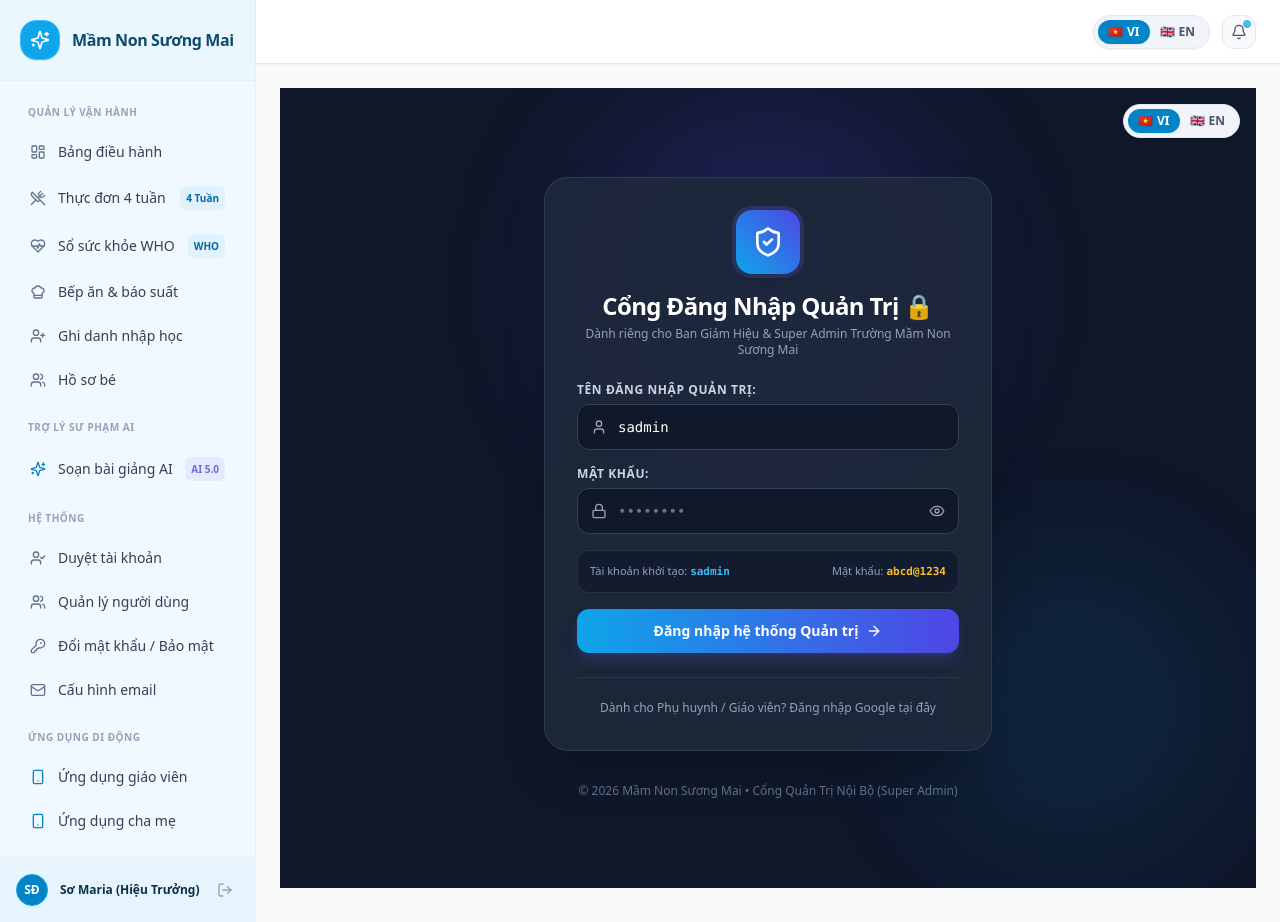
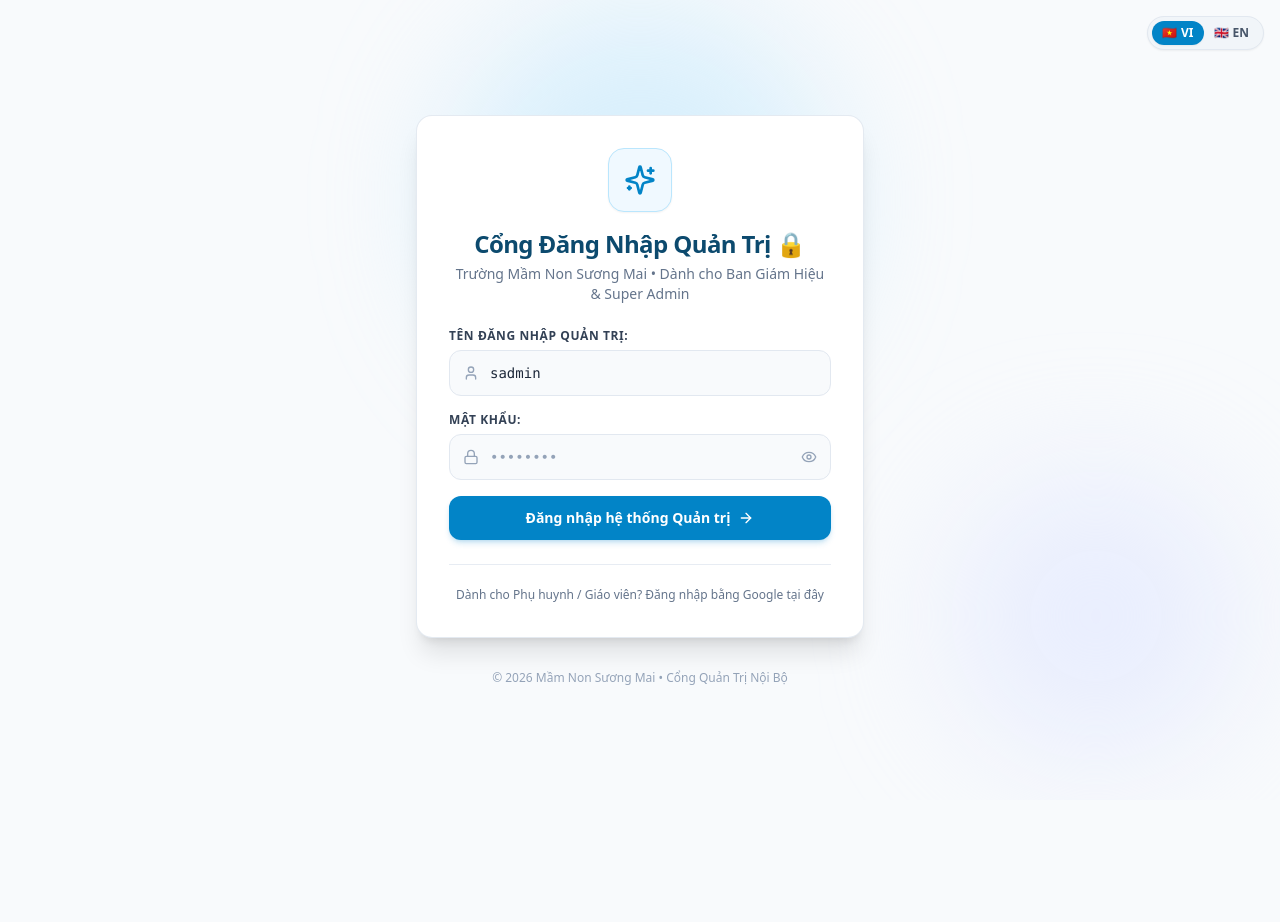
Before and after one commit to hejc108/preschool, a Next.js app: page /admin/login in a window 1280 px wide. After the commit the page ends 800 px from the top, so only its background shows below. Built offline with nearby package versions, Linux system fonts and the light colour scheme.

Commit message:
fix(routing): bypass AdminLayout for /admin/login to render clean standalone pastel page without sidebar or top header

```diff
--- a/src/app/admin/layout.tsx
+++ b/src/app/admin/layout.tsx
@@ -28,6 +28,11 @@ export default function AdminLayout({ children }: { children: React.ReactNode })
       }
     }
   }, []);
+
+  // If viewing the admin login page, bypass the Admin Sidebar & Header layout
+  if (pathname === '/admin/login') {
+    return <>{children}</>;
+  }
 
   const isStaff = userRole === 'STAFF';
   const isSchoolAdminOrSuper = ['SUPER_ADMIN', 'SCHOOL_ADMIN', 'ADMIN'].includes(userRole);
--- a/src/app/admin/login/page.tsx
+++ b/src/app/admin/login/page.tsx
@@ -4,9 +4,11 @@ import React, { useState } from 'react';
 import { useRouter } from 'next/navigation';
 import { ShieldCheck, Lock, User, Eye, EyeOff, Sparkles, AlertCircle, ArrowRight } from 'lucide-react';
 import LanguageSwitcher from '@/components/LanguageSwitcher';
+import { useLanguage } from '@/lib/i18n/LanguageContext';
 
 export default function AdminLoginPage() {
   const router = useRouter();
+  const { t } = useLanguage();
   const [username, setUsername] = useState('sadmin');
   const [password, setPassword] = useState('');
   const [showPassword, setShowPassword] = useState(false);
@@ -34,7 +36,6 @@ export default function AdminLoginPage() {
       const data = await res.json();
 
       if (res.ok && data.success) {
-        // Save local session info
         if (typeof window !== 'undefined') {
           localStorage.setItem(
             'suongmai_auth_user',
@@ -42,7 +43,6 @@ export default function AdminLoginPage() {
           );
         }
 
-        // Set client cookies as well
         document.cookie = "suongmai_session=active; path=/; max-age=86400; SameSite=Lax";
         document.cookie = "suongmai_user_email=sadmin@suongmai.edu.vn; path=/; max-age=86400; SameSite=Lax";
         document.cookie = "suongmai_user_role=SUPER_ADMIN; path=/; max-age=86400; SameSite=Lax";
@@ -50,7 +50,7 @@ export default function AdminLoginPage() {
 
         router.push('/admin/dashboard');
       } else {
-        setErrorMsg(data.message || 'Tài khoản hoặc mật khẩu Quản trị không đúng!');
+        setErrorMsg(data.message || 'Tên đăng nhập hoặc mật khẩu Quản trị không chính xác!');
       }
     } catch (err: any) {
       setErrorMsg('Không thể kết nối tới máy chủ xác thực Quản trị!');
@@ -60,42 +60,43 @@ export default function AdminLoginPage() {
   };
 
   return (
-    <div className="min-h-screen bg-slate-900 text-slate-100 flex flex-col justify-center items-center p-4 sm:p-6 relative overflow-hidden font-sans">
-      {/* Top Bar */}
+    <div className="min-h-screen bg-slate-50 text-slate-800 flex flex-col justify-center items-center p-4 sm:p-6 relative overflow-hidden font-sans">
+      {/* Single Language Switcher in Top Right Corner */}
       <div className="absolute top-4 right-4 z-20">
         <LanguageSwitcher />
       </div>
 
-      {/* Decorative Background Spheres */}
-      <div className="absolute top-1/4 left-1/2 -translate-x-1/2 -translate-y-1/2 w-96 h-96 bg-indigo-600/20 rounded-full blur-3xl pointer-events-none" />
-      <div className="absolute bottom-10 right-10 w-72 h-72 bg-sky-500/10 rounded-full blur-3xl pointer-events-none" />
+      {/* Soft Pastel Background Spheres */}
+      <div className="absolute top-1/4 left-1/2 -translate-x-1/2 -translate-y-1/2 w-96 h-96 bg-sky-200/50 rounded-full blur-3xl pointer-events-none" />
+      <div className="absolute bottom-10 right-10 w-72 h-72 bg-indigo-100/60 rounded-full blur-3xl pointer-events-none" />
 
-      <div className="max-w-md w-full bg-slate-800/90 border border-slate-700/80 rounded-3xl p-6 sm:p-8 shadow-2xl relative z-10 backdrop-blur-md">
+      {/* Main Login Card */}
+      <div className="max-w-md w-full bg-white border border-slate-200/90 rounded-2xl p-6 sm:p-8 shadow-xl relative z-10 text-slate-800">
         {/* Header Icon & Title */}
         <div className="text-center mb-6">
-          <div className="inline-flex items-center justify-center w-16 h-16 bg-gradient-to-tr from-sky-500 to-indigo-600 rounded-2xl mb-4 text-white shadow-lg ring-4 ring-indigo-500/20">
-            <ShieldCheck className="w-8 h-8" />
+          <div className="inline-flex items-center justify-center w-16 h-16 bg-sky-50 border border-sky-200 rounded-2xl mb-4 text-sky-600 shadow-sm">
+            <Sparkles className="w-8 h-8" />
           </div>
-          <h1 className="text-2xl font-bold text-white tracking-tight flex items-center justify-center gap-2">
+          <h1 className="text-xl sm:text-2xl font-bold text-sky-900 tracking-tight flex items-center justify-center gap-2">
             Cổng Đăng Nhập Quản Trị 🔒
           </h1>
-          <p className="text-xs text-slate-400 mt-1">
-            Dành riêng cho Ban Giám Hiệu & Super Admin Trường Mầm Non Sương Mai
+          <p className="text-slate-500 text-xs sm:text-sm mt-1">
+            Trường Mầm Non Sương Mai • Dành cho Ban Giám Hiệu & Super Admin
           </p>
         </div>
 
         {/* Error Alert */}
         {errorMsg && (
-          <div className="mb-4 p-3.5 bg-rose-500/10 border border-rose-500/30 rounded-xl text-rose-300 text-xs font-semibold flex items-center gap-2 animate-shake">
-            <AlertCircle className="w-4 h-4 text-rose-400 shrink-0" />
+          <div className="mb-4 p-3.5 bg-rose-50 border border-rose-300 rounded-xl text-rose-900 text-xs font-semibold flex items-center gap-2 animate-shake">
+            <AlertCircle className="w-4 h-4 text-rose-600 shrink-0" />
             <span>{errorMsg}</span>
           </div>
         )}
 
-        {/* Login Form */}
+        {/* Form */}
         <form onSubmit={handleAdminLogin} className="space-y-4">
           <div>
-            <label className="block text-xs font-bold text-slate-300 uppercase tracking-wider mb-1.5">
+            <label className="block text-xs font-bold text-slate-700 uppercase tracking-wider mb-1.5">
               Tên đăng nhập Quản trị:
             </label>
             <div className="relative">
@@ -104,14 +105,14 @@ export default function AdminLoginPage() {
                 type="text"
                 value={username}
                 onChange={(e) => setUsername(e.target.value)}
-                placeholder="sadmin"
-                className="w-full bg-slate-900/90 border border-slate-700 focus:border-sky-500 rounded-xl py-3 pl-10 pr-4 text-sm text-white placeholder-slate-500 focus:outline-none focus:ring-2 focus:ring-sky-500/20 transition-all font-mono"
+                placeholder="Nhập sadmin"
+                className="w-full bg-slate-50 border border-slate-200 focus:border-sky-500 rounded-xl py-3 pl-10 pr-4 text-sm text-slate-800 placeholder-slate-400 focus:outline-none focus:ring-2 focus:ring-sky-500/20 transition-all font-mono"
               />
             </div>
           </div>
 
           <div>
-            <label className="block text-xs font-bold text-slate-300 uppercase tracking-wider mb-1.5">
+            <label className="block text-xs font-bold text-slate-700 uppercase tracking-wider mb-1.5">
               Mật khẩu:
             </label>
             <div className="relative">
@@ -121,28 +122,22 @@ export default function AdminLoginPage() {
                 value={password}
                 onChange={(e) => setPassword(e.target.value)}
                 placeholder="••••••••"
-                className="w-full bg-slate-900/90 border border-slate-700 focus:border-sky-500 rounded-xl py-3 pl-10 pr-10 text-sm text-white placeholder-slate-500 focus:outline-none focus:ring-2 focus:ring-sky-500/20 transition-all font-mono"
+                className="w-full bg-slate-50 border border-slate-200 focus:border-sky-500 rounded-xl py-3 pl-10 pr-10 text-sm text-slate-800 placeholder-slate-400 focus:outline-none focus:ring-2 focus:ring-sky-500/20 transition-all font-mono"
               />
               <button
                 type="button"
                 onClick={() => setShowPassword(!showPassword)}
-                className="absolute right-3.5 top-1/2 -translate-y-1/2 text-slate-400 hover:text-slate-200 transition-colors"
+                className="absolute right-3.5 top-1/2 -translate-y-1/2 text-slate-400 hover:text-slate-600 transition-colors"
               >
                 {showPassword ? <EyeOff className="w-4 h-4" /> : <Eye className="w-4 h-4" />}
               </button>
             </div>
           </div>
 
-          {/* Quick Default Credential Helper Badge */}
-          <div className="bg-slate-900/60 p-3 rounded-xl border border-slate-700/60 text-[11px] text-slate-400 flex items-center justify-between">
-            <span>Tài khoản khởi tạo: <strong className="text-sky-400 font-mono">sadmin</strong></span>
-            <span>Mật khẩu: <strong className="text-amber-400 font-mono">abcd@1234</strong></span>
-          </div>
-
           <button
             type="submit"
             disabled={loading}
-            className="w-full py-3 px-4 bg-gradient-to-r from-sky-500 to-indigo-600 hover:from-sky-600 hover:to-indigo-700 text-white font-bold text-sm rounded-xl shadow-lg shadow-indigo-500/20 transition-all active:scale-[0.98] flex items-center justify-center gap-2"
+            className="w-full py-3 px-4 bg-sky-600 hover:bg-sky-700 text-white font-bold text-sm rounded-xl shadow-md shadow-sky-600/20 transition-all active:scale-[0.98] flex items-center justify-center gap-2 mt-2"
           >
             {loading ? (
               <span>Đang xác thực...</span>
@@ -155,18 +150,18 @@ export default function AdminLoginPage() {
           </button>
         </form>
 
-        <div className="mt-6 pt-4 border-t border-slate-700/60 text-center">
+        <div className="mt-6 pt-4 border-t border-slate-200/80 text-center">
           <a
             href="/auth"
-            className="text-xs text-slate-400 hover:text-sky-400 transition-colors inline-flex items-center gap-1"
+            className="text-xs text-slate-500 hover:text-sky-700 font-medium transition-colors inline-flex items-center gap-1"
           >
-            <span>Dành cho Phụ huynh / Giáo viên? Đăng nhập Google tại đây</span>
+            <span>Dành cho Phụ huynh / Giáo viên? Đăng nhập bằng Google tại đây</span>
           </a>
         </div>
       </div>
 
-      <footer className="mt-8 text-center text-xs text-slate-500">
-        © 2026 Mầm Non Sương Mai • Cổng Quản Trị Nội Bộ (Super Admin)
+      <footer className="mt-8 text-center text-xs text-slate-400">
+        © 2026 Mầm Non Sương Mai • Cổng Quản Trị Nội Bộ
       </footer>
     </div>
   );
```
